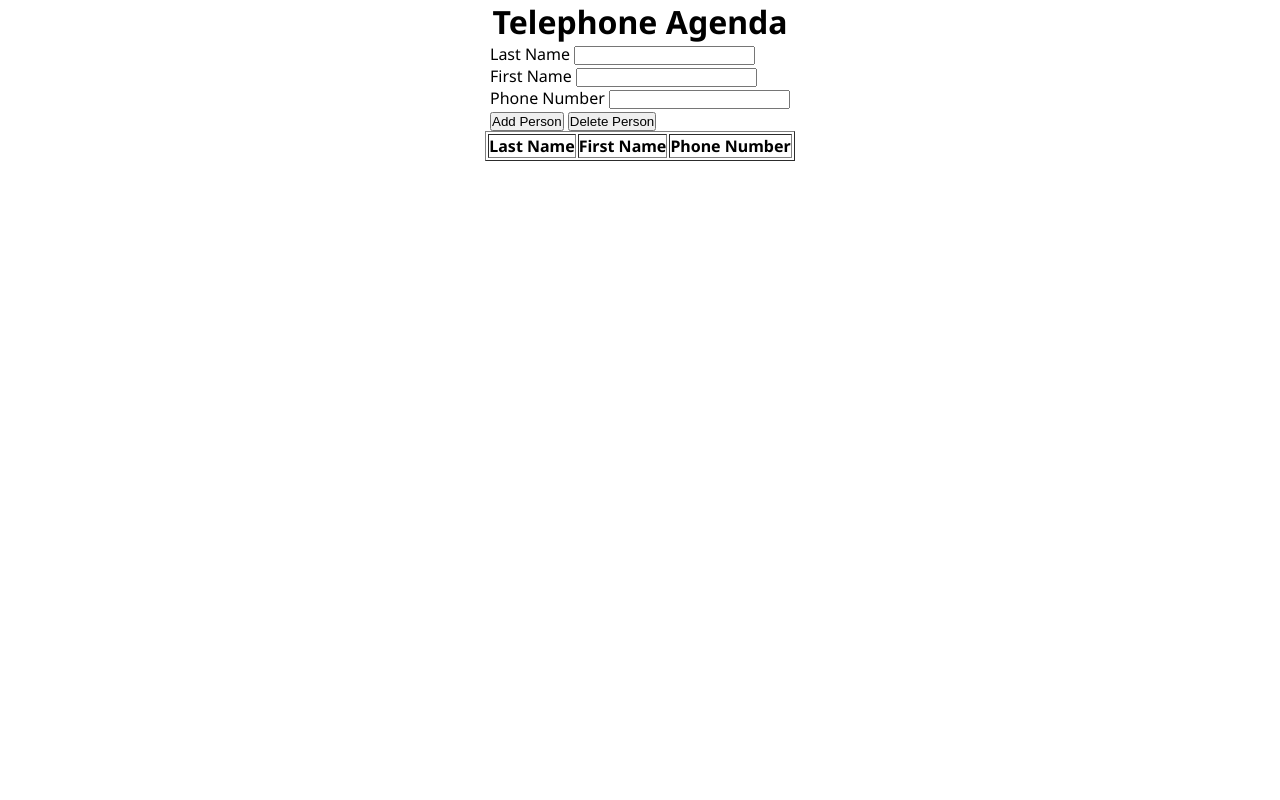
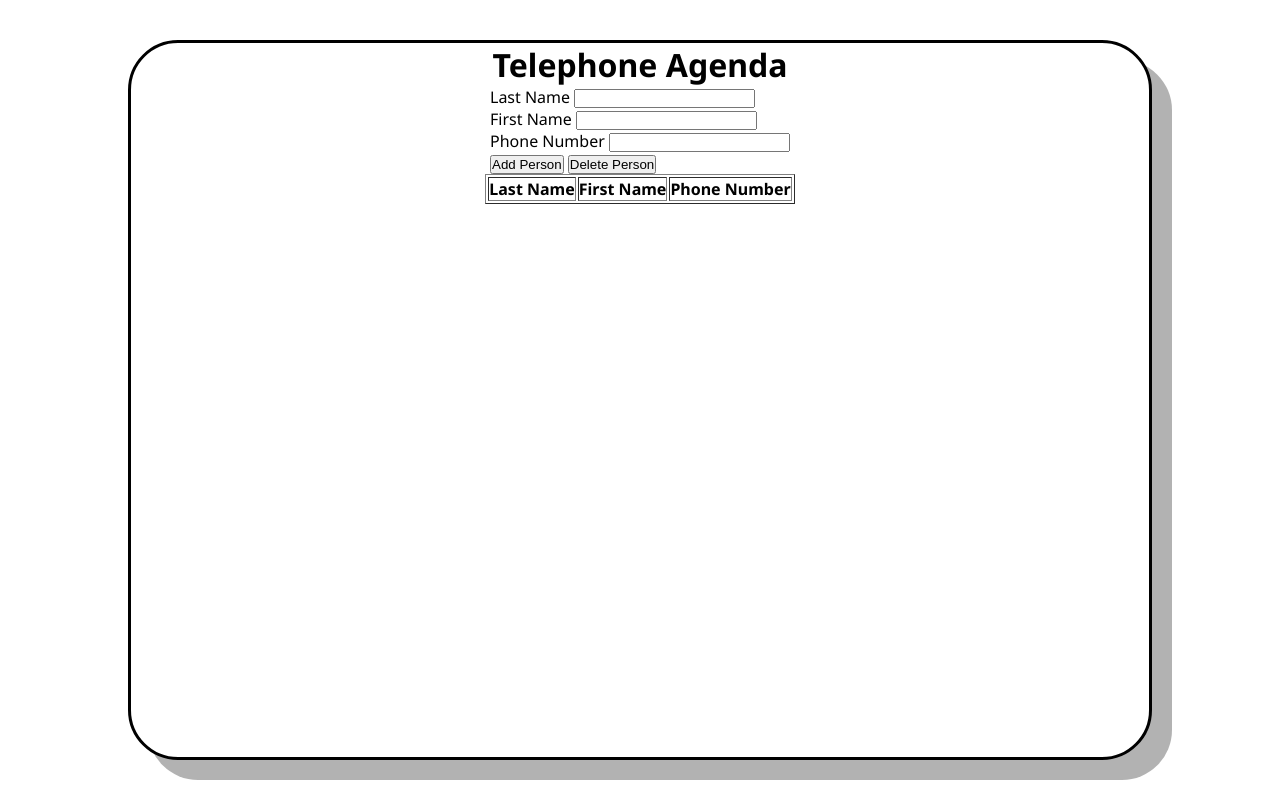
Before and after one commit to costiz7/Telephone-Agenda, a plain HTML site: page index.html in a window 1280 px wide. Drawn offline with Linux system fonts and the light colour scheme.

Commit message:
Added style

```diff
--- a/styles/style.css
+++ b/styles/style.css
@@ -8,6 +8,7 @@ body {
     font-family: 'Noto Sans', monospace;
     background-color: rgb(255, 255, 255);
     position: relative;
+    padding: 5vh 0;
     display: flex;
     justify-content: center;
     min-height: 100vh;
@@ -15,6 +16,10 @@ body {
 
 #app-wrapper {
     position: relative;
+    background-color: white;
+    border: solid 3px;
+    border-radius: 50px;
+    box-shadow: 20px 20px 0 rgba(0, 0, 0, 0.3);
     min-width: 80vw;
     display: flex;
     flex-direction: column;
```
